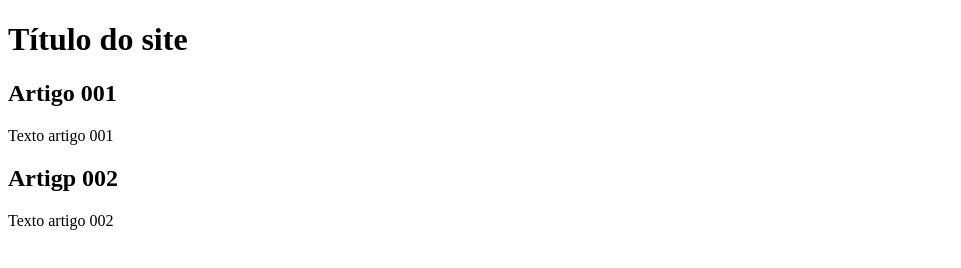
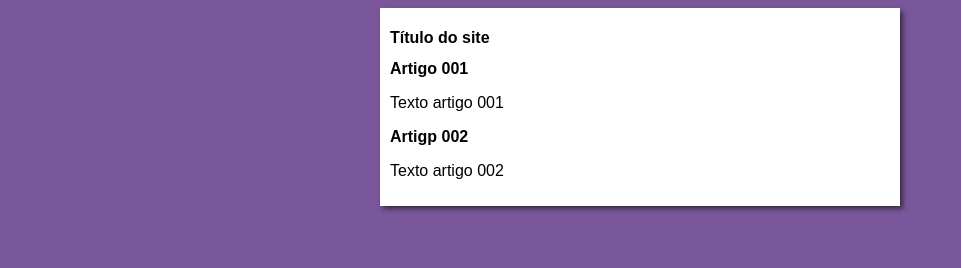
Before and after one commit to harley-alt/projeto-site, a plain HTML site: page index.html in a window 1280 px wide. Shown: the whole page, without its empty margins (0-961 px from the left). Drawn offline with Linux system fonts and the light colour scheme.

Commit message:
iniciei o design

```diff
--- /dev/null
+++ b/estilos/style.css
@@ -0,0 +1,17 @@
+*{
+    font-family: Arial, Helvetica, sans-serif;
+    font-size: 16px;
+}
+
+body {
+    background-color: rgb(122, 87, 155);
+}
+
+
+main{
+    background-color: white;
+    width: 500px;
+    margin: auto;
+    padding: 10px;
+    box-shadow: 3px 3px 5px rgba(0, 0, 0, 0.526);
+}
--- a/index.html
+++ b/index.html
@@ -4,6 +4,7 @@
     <meta charset="UTF-8">
     <meta name="viewport" content="width=device-width, initial-scale=1.0">
     <title>Título do site</title>
+    <link rel="stylesheet" href="estilos/style.css">
 </head>
 <body>
     <main>
```
